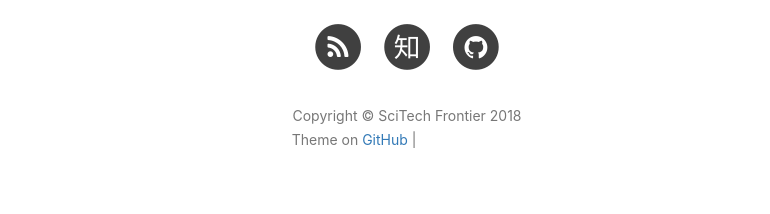
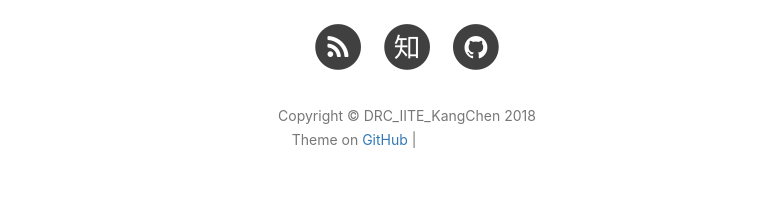
Before and after one commit to kcdyx1/kcdyx1.github.io, a Jekyll site: the page built from _posts/2018-08-21-新材料.md, in a window 1280 px wide. Shown: the part 2267-2481 px from the top of the page, without its empty margins (233-1003 px from the left). Built offline with Jekyll 4.4.1, drawn with Linux system fonts in a browser that asks for light colours; comment, search, counter and statistics services are not loaded; grey boxes are pictures that could not be loaded.

Commit message:
'更新'

```diff
--- a/_config.yml
+++ b/_config.yml
@@ -2,6 +2,7 @@
 title: SciTech Frontier
 SEOTitle: 科技前沿跟踪 | For IITE
 header-img: img/home-bg-xg.jpg
+author: DRC_IITE_KangChen
 email: kcdyx1@hotmail.com
 description: "跟踪全球科技前沿动态!"
 keyword: "科技前沿, 科技, 科技战略, 微信公众号, 大数据, 信息聚合"
--- a/_includes/footer.html
+++ b/_includes/footer.html
@@ -25,6 +25,7 @@
                         </a>
                     </li>
                     {% endif %}
+
                     {% if site.twitter_username %}
                     <li>
                         <a href="https://twitter.com/{{ site.twitter_username }}">
@@ -58,17 +57,6 @@
                     </li>
                     {% endif %}
 
-
-                    {% if site.facebook_username %}
-                    <li>
-                        <a target="_blank" href="https://www.facebook.com/{{ site.facebook_username }}">
-                            <span class="fa-stack fa-lg">
-                                <i class="fa fa-circle fa-stack-2x"></i>
-                                <i class="fa fa-facebook fa-stack-1x fa-inverse"></i>
-                            </span>
-                        </a>
-                    </li>
-                    {% endif %}
                     {% if site.github_username %}
                     <li>
                         <a target="_blank" href="https://github.com/{{ site.github_username }}">
@@ -91,7 +79,7 @@
                     {% endif %}
                 </ul>
                 <p class="copyright text-muted">
-                    Copyright &copy; {{ site.title }} {{ site.time | date: '%Y' }}
+                    Copyright &copy; {{ site.author }} {{ site.time | date: '%Y' }}
                     <br>
                     Theme on <a href="{{ site.github_repo }}">GitHub</a> |
                     <iframe style="margin-left: 2px; margin-bottom:-5px;" frameborder="0" scrolling="0" width="100px"
--- a/_layouts/post.html
+++ b/_layouts/post.html
@@ -8,21 +8,34 @@ layout: default
 
 <!-- Post Header -->
 <style type="text/css">
-    header.intro-header{
+    header.intro-header {
         position: relative;
         background-image: url('{{ site.baseurl }}/{% if page.header-img %}{{ page.header-img }}{% else %}{{ site.header-img }}{% endif %}')
     }
 
-    {% if page.header-mask %}
-    header.intro-header .header-mask{
+        {
+        % if page.header-mask %
+    }
+
+    header.intro-header .header-mask {
         width: 100%;
         height: 100%;
         position: absolute;
-        background: rgba(0,0,0, {{ page.header-mask }});
+
+        background: rgba(0, 0, 0, {
+                {
+                page.header-mask
             }
-    {% endif %}
+        }
+
+        );
+    }
+
+        {
+        % endif %
+    }
 </style>
-<header class="intro-header" >
+<header class="intro-header">
     <div class="header-mask"></div>
     <div class="container">
         <div class="row">
@@ -41,10 +54,13 @@ layout: default
                     <h2 class="subheading">{{ page.subtitle }}</h2>
                     {% comment %} endif {% endcomment %}
                     <div class="zishu">
-                        本文共 <span class="zishu">{{ page.content | strip_html | strip_newlines | remove: " " | size }}</span>字，全文阅读约需<span class="fenzhong">{{
-    page.content | strip_html | strip_newlines | remove: " " | size | divided_by: 350 | plus: 1 }} </span>分钟
+                        本文共 <span class="zishu">{{ page.content | strip_html | strip_newlines | remove: " " | size }}</span>字，全文阅读约需<span
+                            class="fenzhong">{{
+                            page.content | strip_html | strip_newlines | remove: " " | size | divided_by: 350 | plus: 1
+                            }} </span>分钟
                     </div>
-                    <span class="meta">Posted by {% if page.author %}{{ page.author }}{% else %}{{ site.title }}{% endif %} on {{ page.date | date: "%B %-d, %Y" }}</span>
+                    <span class="meta">Posted by {% if page.author %}{{ page.author }}{% else %}{{ site.title }}{%
+                        endif %} on {{ page.date | date: "%B %-d, %Y" }}</span>
                 </div>
             </div>
         </div>
@@ -146,34 +164,40 @@ layout: default
 {% if site.anchorjs %}
 <!-- async load function -->
 <script>
-    function async(u, c) {
-      var d = document, t = 'script',
+    function async (u, c) {
+        var d = document,
+            t = 'script',
             o = d.createElement(t),
             s = d.getElementsByTagName(t)[0];
         o.src = u;
-      if (c) { o.addEventListener('load', function (e) { c(null, e); }, false); }
+        if (c) {
+            o.addEventListener('load', function (e) {
+                c(null, e);
+            }, false);
+        }
         s.parentNode.insertBefore(o, s);
     }
 </script>
 <!-- anchor-js, Doc:http://bryanbraun.github.io/anchorjs/ -->
 <script>
-    async ("//cdnjs.cloudflare.com/ajax/libs/anchor-js/1.1.1/anchor.min.js", function () {
+    async ("//cdn.bootcss.com/anchor-js/4.1.0/anchor.min.js", function () {
         anchors.options = {
             visible: 'always',
             placement: 'right',
             icon: '§ '
         };
-        anchors.add().remove('.intro-header h1').remove('.subheading').remove('.sidebar-container h4');
+        anchors.add().remove('.intro-header h1').remove('.subheading').remove('.sidebar-container h4').remove(
+            '.sidebar-container h5');
     })
 </script>
 <style>
     /* place left on bigger screen */
     @media all and (min-width: 800px) {
-        .anchorjs-link{
+        .anchorjs-link {
             position: absolute;
             left: -0.75em;
             font-size: 1.1em;
-            margin-top : -0.1em;
+            margin-top: -0.1em;
         }
     }
 </style>
```
Also changed, not shown: other parts of _includes/footer.html (+1 -3 lines), other parts of _layouts/post.html (+4 -2 lines), _layouts/page.html (+5 -3 lines). Lines whose indentation alone changed are shown as unchanged.
